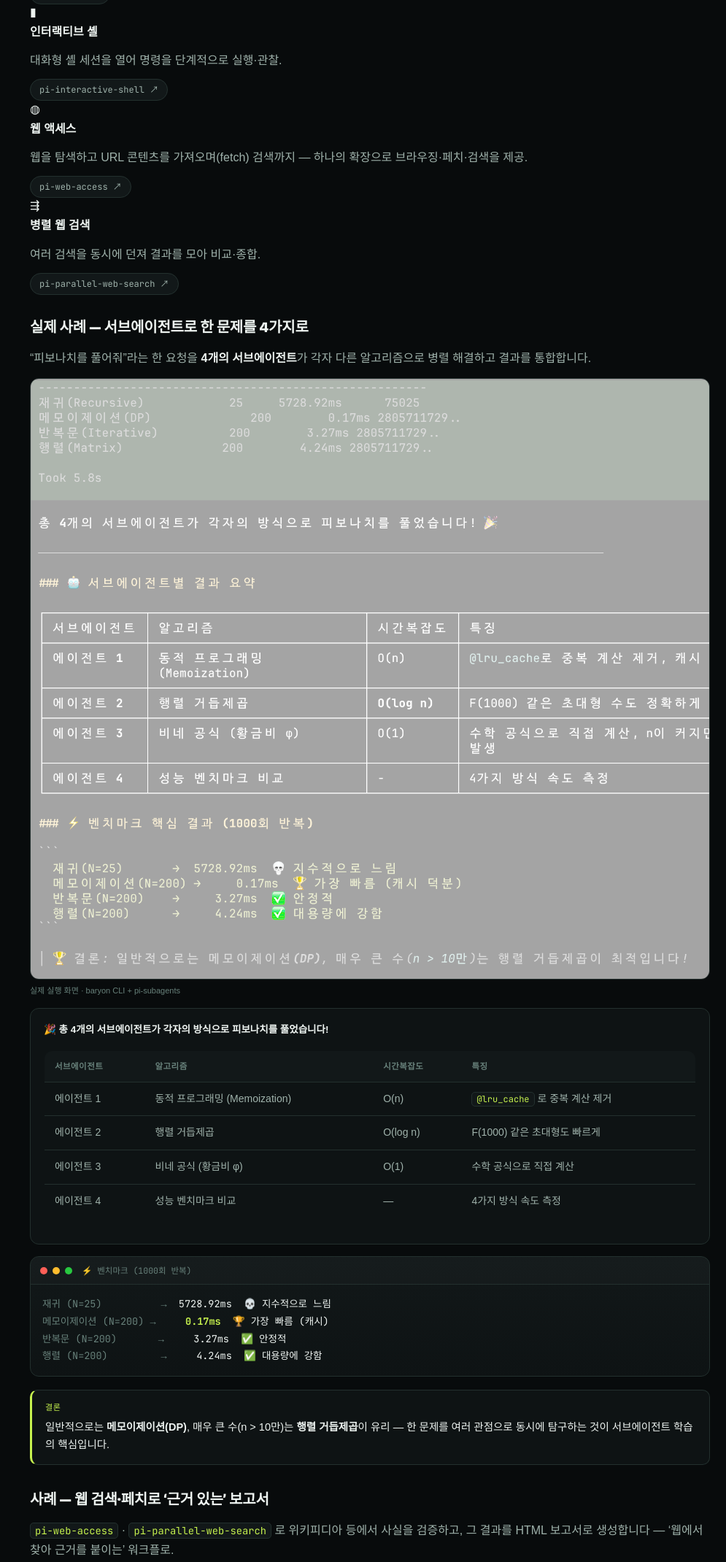
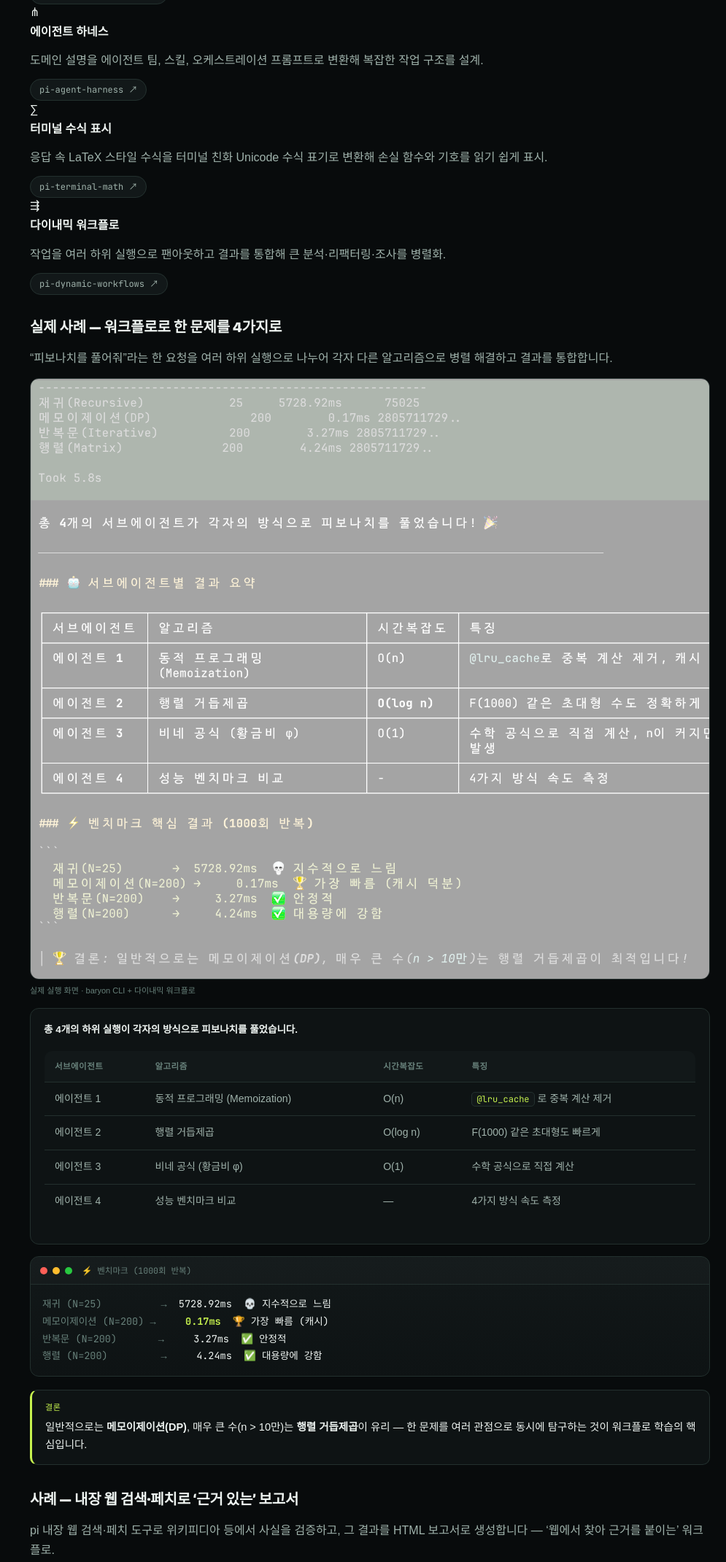
Before and after one commit to baryonlabs/cli.baryon.ai, a website: page docs/index.html in a window 1280 px wide. Shown: the part 7788-9928 px from the top of the page at 73% size, without its empty margins (285-1280 px from the left). Drawn offline with nearby package versions, Linux system fonts and the light colour scheme; a web font is replaced by a local one.

Commit message:
Add harness and terminal math default extensions

```diff
--- a/docs/index.html
+++ b/docs/index.html
@@ -380,23 +380,23 @@ baryon config --model baryon-coder">복사</button></div>
     <!-- EXTENSIONS -->
     <section id="extensions">
       <h2><span class="hash">#</span>기본 탑재 확장</h2>
-      <p class="sub"><code>baryon setup</code> 시 아래 확장이 자동 설치되어 바로 동작합니다. 학생이 현대 AI 에이전트의 핵심 능력 — <b>서브에이전트 · 캔버스 · 셸 · 웹</b> — 을 손으로 다루며 배웁니다. (<code>baryon extensions</code> 재설치 · <code>--no-extensions</code> 생략)</p>
+      <p class="sub"><code>baryon setup</code> 시 아래 확장이 자동 설치되어 바로 동작합니다. 학생이 현대 AI 에이전트의 핵심 능력 — <b>캔버스 · 셸 · 에이전트 하네스 · 수식 표시 · 워크플로</b> — 을 손으로 다루며 배웁니다. (<code>baryon extensions</code> 재설치 · <code>--no-extensions</code> 생략)</p>
       <div class="concepts">
-        <div class="concept"><div class="sym">⋔</div><h4>서브에이전트</h4><p>하나의 작업을 여러 하위 에이전트로 분해·위임·통합. 복잡한 문제를 ‘나눠 푸는’ 사고.</p><a class="pill" href="https://github.com/nicobailon/pi-subagents" target="_blank" rel="noopener">pi-subagents ↗</a></div>
         <div class="concept"><div class="sym">▦</div><h4>캔버스</h4><p>결과·아티팩트를 캔버스에 펼쳐 시각적으로 구성·편집.</p><a class="pill" href="https://github.com/jyaunches/pi-canvas" target="_blank" rel="noopener">pi-canvas ↗</a></div>
         <div class="concept"><div class="sym">▮</div><h4>인터랙티브 셸</h4><p>대화형 셸 세션을 열어 명령을 단계적으로 실행·관찰.</p><a class="pill" href="https://github.com/nicobailon/pi-interactive-shell" target="_blank" rel="noopener">pi-interactive-shell ↗</a></div>
-        <div class="concept"><div class="sym">◍</div><h4>웹 액세스</h4><p>웹을 탐색하고 URL 콘텐츠를 가져오며(fetch) 검색까지 — 하나의 확장으로 브라우징·페치·검색을 제공.</p><a class="pill" href="https://github.com/nicobailon/pi-web-access" target="_blank" rel="noopener">pi-web-access ↗</a></div>
-        <div class="concept"><div class="sym">⇶</div><h4>병렬 웹 검색</h4><p>여러 검색을 동시에 던져 결과를 모아 비교·종합.</p><a class="pill" href="https://github.com/philipp-spiess/pi-parallel-web-search" target="_blank" rel="noopener">pi-parallel-web-search ↗</a></div>
+        <div class="concept"><div class="sym">⋔</div><h4>에이전트 하네스</h4><p>도메인 설명을 에이전트 팀, 스킬, 오케스트레이션 프롬프트로 변환해 복잡한 작업 구조를 설계.</p><a class="pill" href="https://github.com/baryonlabs/pi-agent-harness" target="_blank" rel="noopener">pi-agent-harness ↗</a></div>
+        <div class="concept"><div class="sym">∑</div><h4>터미널 수식 표시</h4><p>응답 속 LaTeX 스타일 수식을 터미널 친화 Unicode 수식 표기로 변환해 손실 함수와 기호를 읽기 쉽게 표시.</p><a class="pill" href="https://github.com/baryonlabs/pi-terminal-math" target="_blank" rel="noopener">pi-terminal-math ↗</a></div>
+        <div class="concept"><div class="sym">⇶</div><h4>다이내믹 워크플로</h4><p>작업을 여러 하위 실행으로 팬아웃하고 결과를 통합해 큰 분석·리팩터링·조사를 병렬화.</p><a class="pill" href="https://github.com/michaelliv/pi-dynamic-workflows" target="_blank" rel="noopener">pi-dynamic-workflows ↗</a></div>
       </div>
 
-      <h3>실제 사례 — 서브에이전트로 한 문제를 4가지로</h3>
-      <p>“피보나치를 풀어줘”라는 한 요청을 <b>4개의 서브에이전트</b>가 각자 다른 알고리즘으로 병렬 해결하고 결과를 통합합니다.</p>
+      <h3>실제 사례 — 워크플로로 한 문제를 4가지로</h3>
+      <p>“피보나치를 풀어줘”라는 한 요청을 여러 하위 실행으로 나누어 각자 다른 알고리즘으로 병렬 해결하고 결과를 통합합니다.</p>
       <figure style="margin:14px 0">
         <img src="/assets/subagents-fibonacci.png" alt="4개의 서브에이전트가 피보나치를 각자 방식으로 풀고 벤치마크한 실제 실행 화면" loading="lazy" style="width:100%;border:1px solid var(--line);border-radius:12px;display:block" />
-        <figcaption class="mono" style="font-size:11px;color:var(--ink-dim);margin-top:6px">실제 실행 화면 · baryon CLI + pi-subagents</figcaption>
+        <figcaption class="mono" style="font-size:11px;color:var(--ink-dim);margin-top:6px">실제 실행 화면 · baryon CLI + 다이내믹 워크플로</figcaption>
       </figure>
       <div class="card">
-        <p style="color:var(--ink);margin-top:0"><b>🎉 총 4개의 서브에이전트가 각자의 방식으로 피보나치를 풀었습니다!</b></p>
+        <p style="color:var(--ink);margin-top:0"><b>총 4개의 하위 실행이 각자의 방식으로 피보나치를 풀었습니다.</b></p>
         <table class="tbl">
           <thead><tr><th>서브에이전트</th><th>알고리즘</th><th class="right-num">시간복잡도</th><th>특징</th></tr></thead>
           <tbody>
@@ -414,10 +414,10 @@ baryon config --model baryon-coder">복사</button></div>
 <span class="c-cm">반복문 (N=200)       →</span>     3.27ms  ✅ 안정적
 <span class="c-cm">행렬 (N=200)         →</span>     4.24ms  ✅ 대용량에 강함</code></pre>
       </div>
-      <div class="note lime"><span class="lbl">결론</span>일반적으로는 <b>메모이제이션(DP)</b>, 매우 큰 수(n &gt; 10만)는 <b>행렬 거듭제곱</b>이 유리 — 한 문제를 여러 관점으로 동시에 탐구하는 것이 서브에이전트 학습의 핵심입니다.</div>
+      <div class="note lime"><span class="lbl">결론</span>일반적으로는 <b>메모이제이션(DP)</b>, 매우 큰 수(n &gt; 10만)는 <b>행렬 거듭제곱</b>이 유리 — 한 문제를 여러 관점으로 동시에 탐구하는 것이 워크플로 학습의 핵심입니다.</div>
 
-      <h3>사례 — 웹 검색·페치로 ‘근거 있는’ 보고서</h3>
-      <p><code>pi-web-access</code> · <code>pi-parallel-web-search</code> 로 위키피디아 등에서 사실을 검증하고, 그 결과를 HTML 보고서로 생성합니다 — ‘웹에서 찾아 근거를 붙이는’ 워크플로.</p>
+      <h3>사례 — 내장 웹 검색·페치로 ‘근거 있는’ 보고서</h3>
+      <p>pi 내장 웹 검색·페치 도구로 위키피디아 등에서 사실을 검증하고, 그 결과를 HTML 보고서로 생성합니다 — ‘웹에서 찾아 근거를 붙이는’ 워크플로.</p>
       <figure style="margin:14px 0">
         <img src="/assets/websearrch-report.png" alt="웹 검색으로 사실을 검증한 뒤 보고서를 생성한 실제 실행 화면" loading="lazy" style="width:100%;border:1px solid var(--line);border-radius:12px;display:block" />
         <figcaption class="mono" style="font-size:11px;color:var(--ink-dim);margin-top:6px">실제 실행 화면 · web_search + web_fetch → fibonacci_report.html</figcaption>
--- a/packages/cli/src/constants.js
+++ b/packages/cli/src/constants.js
@@ -93,6 +93,8 @@ export const DEFAULT_MODELS = [
 export const DEFAULT_EXTENSIONS = [
   { name: "pi-canvas", src: "https://github.com/jyaunches/pi-canvas", note: "캔버스" },
   { name: "pi-interactive-shell", src: "https://github.com/nicobailon/pi-interactive-shell", note: "인터랙티브 셸" },
+  { name: "pi-agent-harness", src: "https://github.com/baryonlabs/pi-agent-harness", note: "에이전트 팀/스킬 설계" },
+  { name: "pi-terminal-math", src: "https://github.com/baryonlabs/pi-terminal-math", note: "터미널 수식 표시" },
   // Claude-Code-style dynamic workflows: registers a `workflow` tool that fans
   // work out across isolated subagents, then synthesizes. Installed from npm
   // (a pi-package) rather than a git clone. https://github.com/michaelliv/pi-dynamic-workflows
--- a/packages/cli/src/i18n.js
+++ b/packages/cli/src/i18n.js
@@ -152,7 +152,7 @@ const MESSAGES = {
     "help.cmd.config": "현재 설정 보기",
     "help.cmd.configNote": "(--key/--base-url/--model/--lang 로 변경)",
     "help.cmd.models": "사용 가능한 모델 목록",
-    "help.cmd.extensions": "기본 확장 설치(서브에이전트·캔버스·셸·웹)",
+    "help.cmd.extensions": "기본 확장 설치(캔버스·셸·하네스·수식·워크플로)",
     "help.cmd.extensionsNote": "· list 로 목록",
     "help.cmd.skills": "기본 스킬 설치(pdf·pptx·xlsx)",
     "help.cmd.skillsNote": "· list 로 목록",
@@ -295,7 +295,7 @@ const MESSAGES = {
     "help.cmd.config": "Show current settings",
     "help.cmd.configNote": "(change with --key/--base-url/--model/--lang)",
     "help.cmd.models": "List available models",
-    "help.cmd.extensions": "Install default extensions (sub-agents·canvas·shell·web)",
+    "help.cmd.extensions": "Install default extensions (canvas·shell·harness·math·workflow)",
     "help.cmd.extensionsNote": "· list to view",
     "help.cmd.skills": "Install default skills (pdf·pptx·xlsx)",
     "help.cmd.skillsNote": "· list to view",
```
Also changed, not shown: packages/cli/CHANGELOG.md, packages/cli/README.md.
